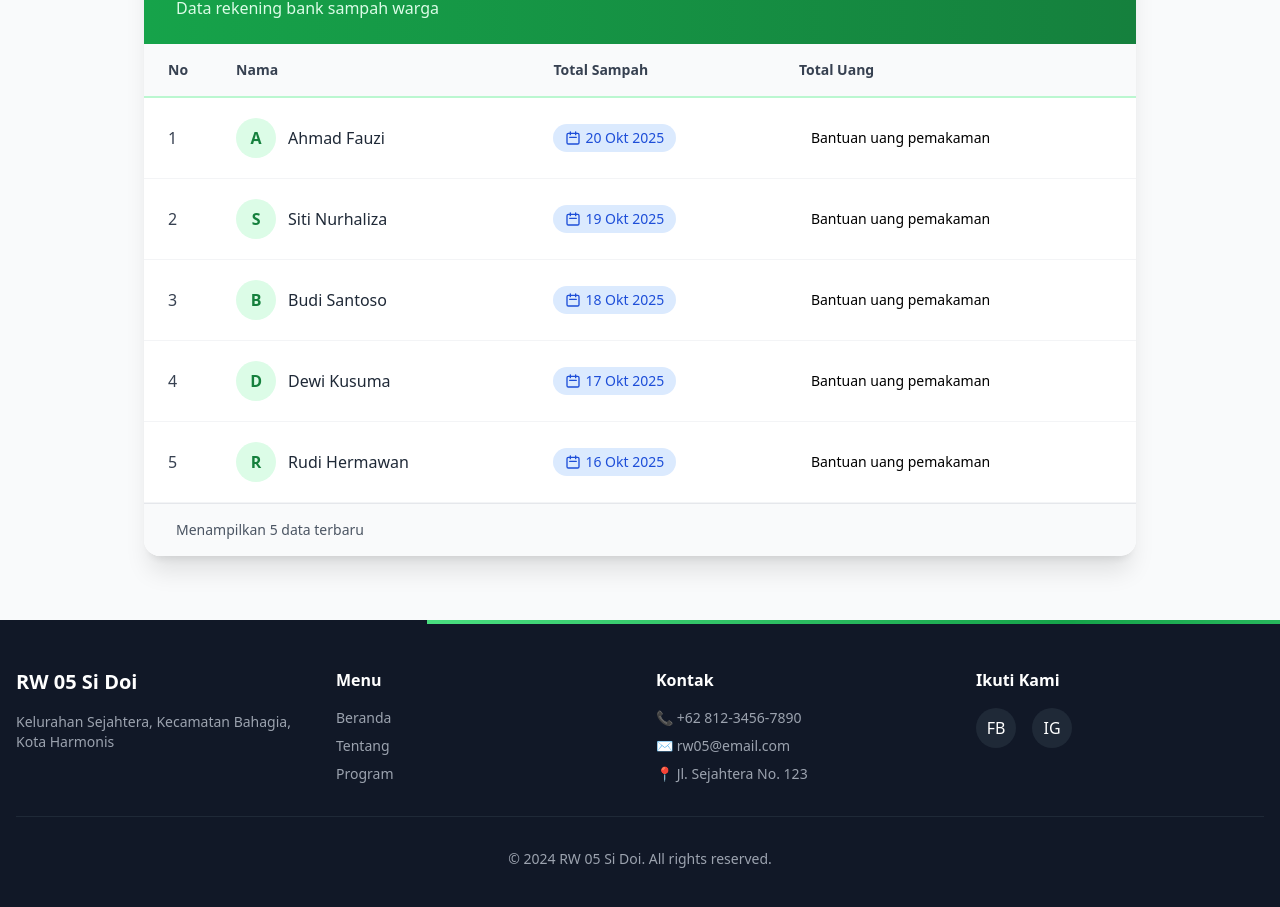
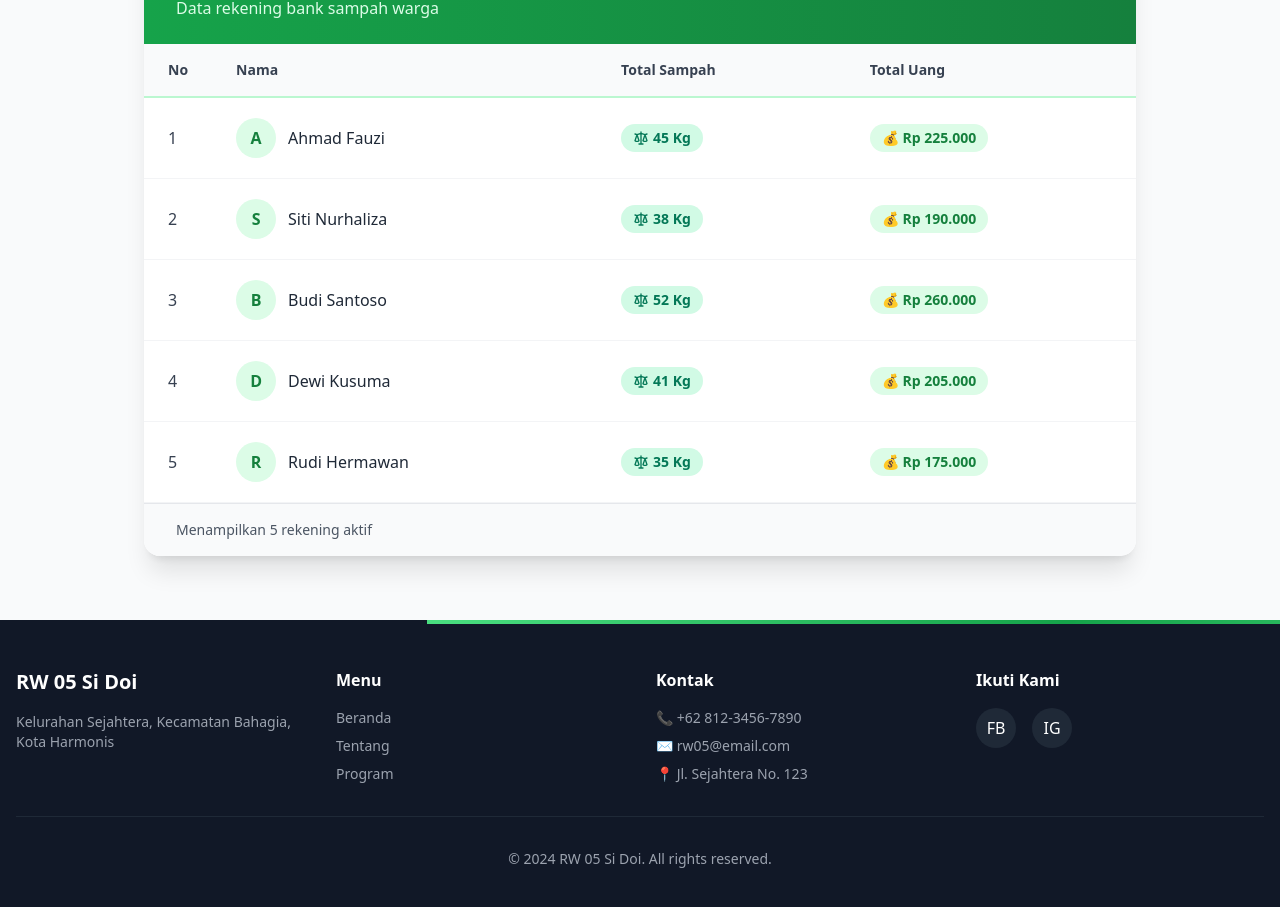
Before and after one commit to agung42lp/DesaPoint, a Vue app: page /#/ in a window 1280 px wide. Shown: the part 4420-5327 px from the top of the page. Built offline with nearby package versions, Linux system fonts and the light colour scheme.

Commit message:
fix table bank sampah

```diff
--- a/src/Pages/Home.vue
+++ b/src/Pages/Home.vue
@@ -636,7 +636,9 @@
                 class="border-b border-gray-100 hover:bg-green-50 transition-all duration-300 cursor-pointer transform hover:scale-[1.01]"
                 :class="{ 'animate-fadeInUp': true }"
                 :style="{ animationDelay: `${index * 0.1}s` }">
+
                 <td class="px-6 py-5 text-gray-700 font-medium">{{ item.no }}</td>
+
                 <td class="px-6 py-5">
                   <div class="flex items-center space-x-3">
                     <div class="w-10 h-10 rounded-full bg-green-100 flex items-center justify-center">
@@ -645,18 +647,19 @@
                     <span class="text-gray-800 font-medium">{{ item.nama }}</span>
                   </div>
                 </td>
+
                 <td class="px-6 py-5">
-                  <span class="inline-flex items-center px-3 py-1 rounded-full text-sm bg-blue-100 text-blue-700">
+                  <span class="inline-flex items-center px-3 py-1 rounded-full text-sm bg-emerald-100 text-emerald-700 font-semibold">
                     <svg class="w-4 h-4 mr-1" fill="none" stroke="currentColor" viewBox="0 0 24 24">
-                      <path stroke-linecap="round" stroke-linejoin="round" stroke-width="2" d="M8 7V3m8 4V3m-9 8h10M5 21h14a2 2 0 002-2V7a2 2 0 00-2-2H5a2 2 0 00-2 2v12a2 2 0 002 2z"/>
+                      <path stroke-linecap="round" stroke-linejoin="round" stroke-width="2" d="M3 6l3 1m0 0l-3 9a5.002 5.002 0 006.001 0M6 7l3 9M6 7l6-2m6 2l3-1m-3 1l-3 9a5.002 5.002 0 006.001 0M18 7l3 9m-3-9l-6-2m0-2v2m0 16V5m0 16H9m3 0h3"/>
                     </svg>
-                    {{ item.tanggal }}
+                    {{ item.totalSampah }}
                   </span>
                 </td>
+
                 <td class="px-6 py-5">
-                  <span class="inline-flex items-center px-3 py-1 rounded-full text-sm"
-                    :class="item.keterangan">
-                    {{ item.keterangan }}
+                  <span class="inline-flex items-center px-3 py-1 rounded-full text-sm bg-green-100 text-green-700 font-bold">
+                    💰 {{ item.totalUang }}
                   </span>
                 </td>
               </tr>
@@ -665,7 +668,7 @@
         </div>
 
         <div class="bg-gray-50 px-8 py-4 border-t border-gray-200">
-          <p class="text-sm text-gray-600">Menampilkan {{ tableData.length }} data terbaru</p>
+          <p class="text-sm text-gray-600">Menampilkan {{ tableData2.length }} rekening aktif</p>
         </div>
       </div>
     </section>
@@ -932,32 +935,32 @@ const tableData2 = ref([
   {
     no: 1,
     nama: 'Ahmad Fauzi',
-    tanggal: '20 Okt 2025',
-    keterangan: 'Bantuan uang pemakaman'
+    totalSampah: '45 Kg',
+    totalUang: 'Rp 225.000'
   },
   {
     no: 2,
     nama: 'Siti Nurhaliza',
-    tanggal: '19 Okt 2025',
-    keterangan: 'Bantuan uang pemakaman'
+    totalSampah: '38 Kg',
+    totalUang: 'Rp 190.000'
   },
   {
     no: 3,
     nama: 'Budi Santoso',
-    tanggal: '18 Okt 2025',
-    keterangan: 'Bantuan uang pemakaman'
+    totalSampah: '52 Kg',
+    totalUang: 'Rp 260.000'
   },
   {
     no: 4,
     nama: 'Dewi Kusuma',
-    tanggal: '17 Okt 2025',
-    keterangan: 'Bantuan uang pemakaman'
+    totalSampah: '41 Kg',
+    totalUang: 'Rp 205.000'
   },
   {
     no: 5,
     nama: 'Rudi Hermawan',
-    tanggal: '16 Okt 2025',
-    keterangan: 'Bantuan uang pemakaman'
+    totalSampah: '35 Kg',
+    totalUang: 'Rp 175.000'
   }
 ])
 
```
Also changed, not shown: 1 other file (tests, documents, lock files or other folders).
